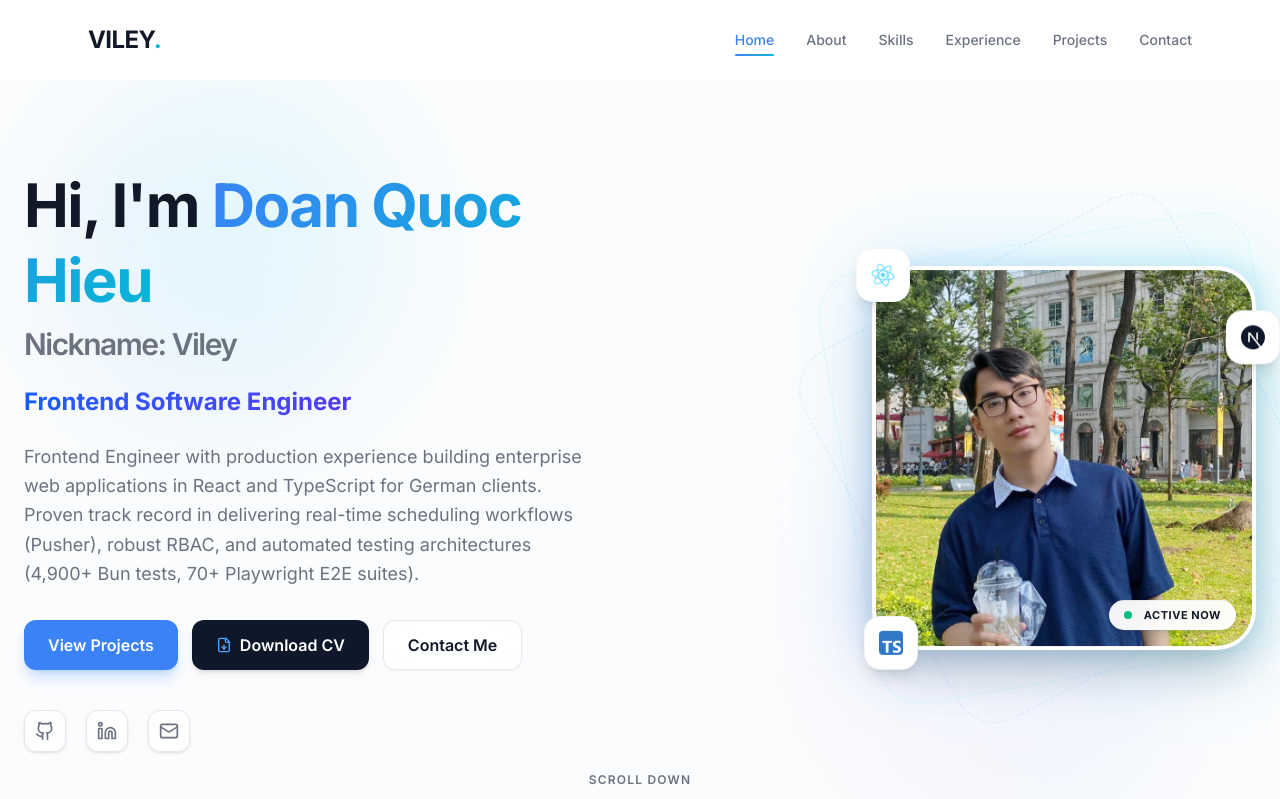
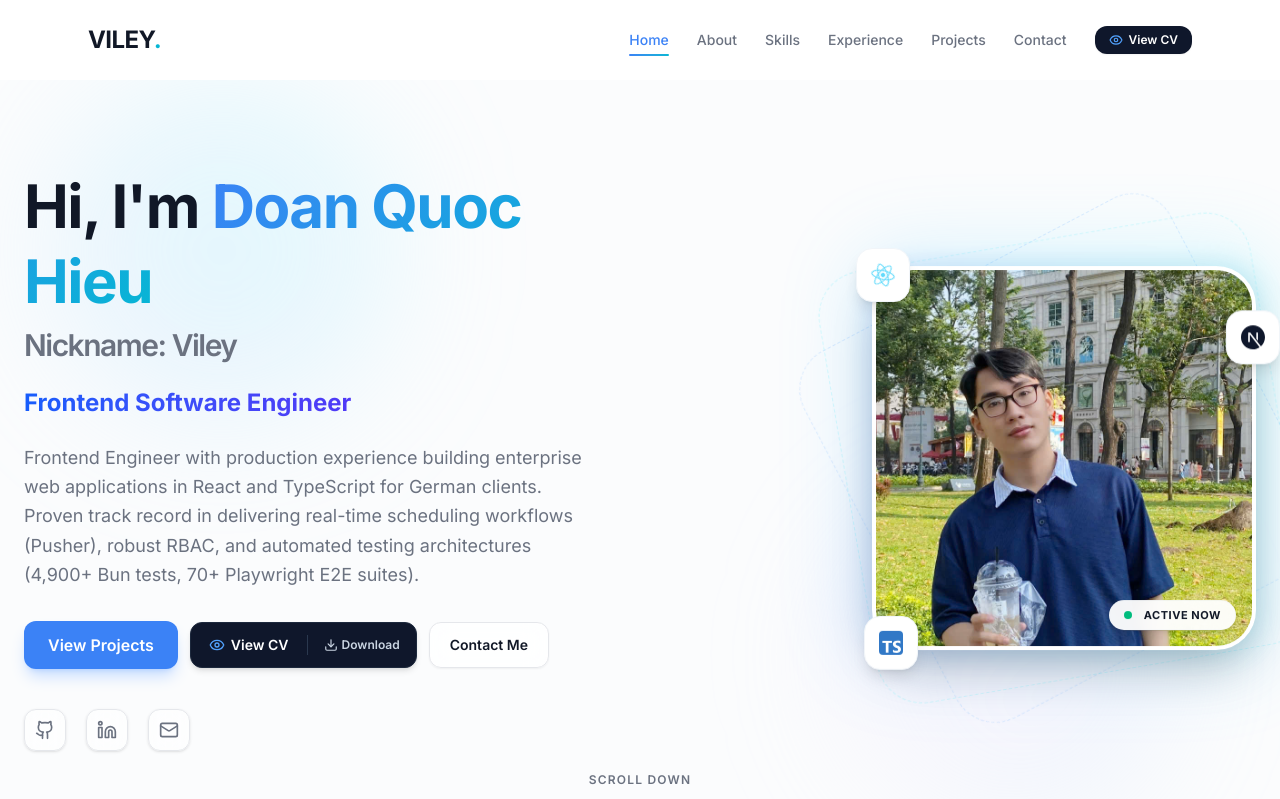
Before and after one commit to Vileyy/viley-portfolio, a React (Vite) app: page / in a window 1280 px wide. Shown: the top 799 px of the page. Built offline with nearby package versions, Linux system fonts and the light colour scheme.

Commit message:
feat: use official CV from Cong viec, add View CV and Download PDF dual actions

```diff
--- a/src/components/layout/Header.tsx
+++ b/src/components/layout/Header.tsx
@@ -1,5 +1,5 @@
 import React, { useState, useEffect } from 'react';
-import { Menu, X } from 'lucide-react';
+import { Menu, X, Eye } from 'lucide-react';
 
 const NAV_ITEMS = [
   { id: 'home', label: 'Home' },
@@ -74,7 +74,7 @@ export const Header: React.FC = () => {
         </a>
 
         {/* Desktop Navigation */}
-        <nav className="hidden md:flex items-center gap-8">
+        <nav className="hidden md:flex items-center gap-7">
           {NAV_ITEMS.map((item) => (
             <a
               key={item.id}
@@ -92,6 +92,16 @@ export const Header: React.FC = () => {
               )}
             </a>
           ))}
+
+          <a
+            href="/Doan_Quoc_Hieu_CV.pdf"
+            target="_blank"
+            rel="noopener noreferrer"
+            className="inline-flex items-center gap-1.5 px-3.5 py-1.5 rounded-xl bg-slate-900 text-white text-xs font-semibold hover:bg-slate-800 transition-colors shadow-xs"
+          >
+            <Eye className="w-3.5 h-3.5 text-blue-400" />
+            <span>View CV</span>
+          </a>
         </nav>
 
         {/* Mobile Menu Button */}
@@ -119,6 +129,16 @@ export const Header: React.FC = () => {
               {item.label}
             </a>
           ))}
+
+          <a
+            href="/Doan_Quoc_Hieu_CV.pdf"
+            target="_blank"
+            rel="noopener noreferrer"
+            className="inline-flex items-center justify-center gap-2 py-2.5 px-4 rounded-xl bg-slate-900 text-white text-sm font-semibold mt-2"
+          >
+            <Eye className="w-4 h-4 text-blue-400" />
+            <span>View CV (PDF)</span>
+          </a>
         </nav>
       )}
     </header>
--- a/src/components/sections/Hero.tsx
+++ b/src/components/sections/Hero.tsx
@@ -1,6 +1,6 @@
 import React from 'react';
 import { motion } from 'framer-motion';
-import { Github, Linkedin, Mail, ArrowDown, FileDown } from 'lucide-react';
+import { Github, Linkedin, Mail, ArrowDown, Eye, Download } from 'lucide-react';
 import avatarImg from '../../assets/avt_viley.jpg';
 import { FaReact } from 'react-icons/fa';
 import { SiTypescript, SiNextdotjs } from 'react-icons/si';
@@ -64,26 +64,41 @@ export const Hero: React.FC = () => {
             Frontend Engineer with production experience building enterprise web applications in React and TypeScript for German clients. Proven track record in delivering real-time scheduling workflows (Pusher), robust RBAC, and automated testing architectures (4,900+ Bun tests, 70+ Playwright E2E suites).
           </p>
 
-          <div className="flex flex-wrap gap-3.5 mt-2">
+          <div className="flex flex-wrap items-center gap-3 mt-2">
             <button
               onClick={scrollToProjects}
-              className="px-6 py-3 rounded-xl bg-primary text-white font-semibold shadow-lg shadow-blue-500/25 hover:bg-blue-600 transition-all duration-300 hover:-translate-y-1 hover:shadow-blue-500/35 cursor-pointer"
+              className="px-6 py-3 rounded-xl bg-primary text-white font-semibold shadow-lg shadow-blue-500/25 hover:bg-blue-600 transition-all duration-300 hover:-translate-y-0.5 hover:shadow-blue-500/35 cursor-pointer"
             >
               View Projects
             </button>
+
+            {/* Split CV Button: View & Download */}
+            <div className="inline-flex items-center rounded-xl bg-slate-900 shadow-md border border-slate-800 p-1 transition-all duration-300 hover:-translate-y-0.5">
               <a
                 href="/Doan_Quoc_Hieu_CV.pdf"
                 target="_blank"
                 rel="noopener noreferrer"
-              download="Doan_Quoc_Hieu_CV.pdf"
-              className="px-6 py-3 rounded-xl bg-slate-900 text-white font-semibold hover:bg-slate-800 transition-all duration-300 hover:-translate-y-1 flex items-center justify-center gap-2 shadow-md cursor-pointer"
+                className="inline-flex items-center gap-1.5 px-3.5 py-2 rounded-lg text-white text-xs sm:text-sm font-semibold hover:bg-slate-800 transition-colors cursor-pointer"
+                title="View CV in browser"
               >
-              <FileDown className="w-4 h-4 text-blue-400" />
-              Download CV
+                <Eye className="w-4 h-4 text-blue-400" />
+                <span>View CV</span>
               </a>
+              <span className="w-[1px] h-5 bg-slate-700/80 mx-1" />
+              <a
+                href="/Doan_Quoc_Hieu_CV.pdf"
+                download="Doan_Quoc_Hieu_CV_Frontend_Engineer.pdf"
+                className="inline-flex items-center gap-1 px-3 py-2 rounded-lg text-slate-300 text-xs font-semibold hover:text-white hover:bg-slate-800 transition-colors cursor-pointer"
+                title="Download PDF file"
+              >
+                <Download className="w-3.5 h-3.5 text-slate-300" />
+                <span>Download</span>
+              </a>
+            </div>
+
             <a
               href="#contact"
-              className="px-6 py-3 rounded-xl border border-border-custom bg-white/80 backdrop-blur-md text-text-primary font-semibold hover:bg-blue-50/50 hover:border-primary/50 transition-all duration-300 hover:-translate-y-1 flex items-center justify-center shadow-xs"
+              className="px-5 py-3 rounded-xl border border-border-custom bg-white/80 backdrop-blur-md text-text-primary font-semibold hover:bg-blue-50/50 hover:border-primary/50 transition-all duration-300 hover:-translate-y-0.5 flex items-center justify-center shadow-xs text-xs sm:text-sm"
             >
               Contact Me
             </a>
```
Also changed, not shown: 1 other file (tests, documents, lock files or other folders). Lines whose indentation alone changed are shown as unchanged.
